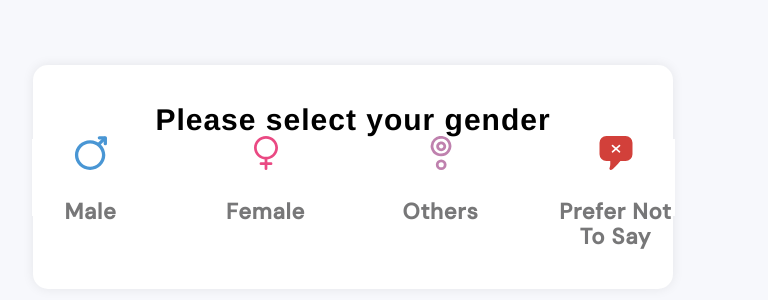
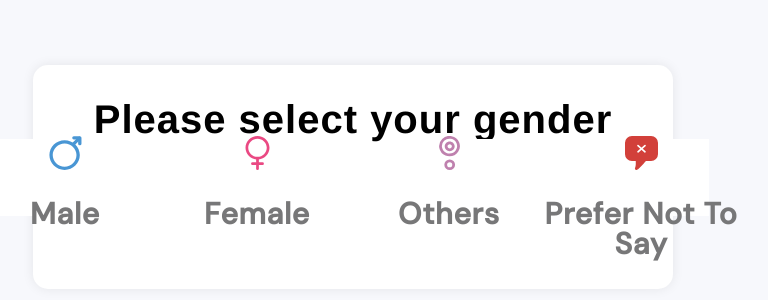
Before and after one commit to AshwiniSReddy/feedback_frontend, a React (Create React App) app: page / in a window 1280 px wide. Shown: the part 1007-1307 px from the top of the page, without its empty margins (287-1055 px from the left). Built offline with nearby package versions, Linux system fonts and the light colour scheme.

Commit message:
changed font

```diff
--- a/src/Display/Display.css
+++ b/src/Display/Display.css
@@ -39,7 +39,7 @@
     height: 49px;
     text-align: center;
     font-family: "Helvetica Neue";
-    font: normal normal medium 30px/39px Helvetica Neue;
+    font: normal normal medium 38px/39px Helvetica Neue;
     justify-content: center;
     letter-spacing: 1px;
     color: #000000;
@@ -58,7 +58,7 @@
 }
 
 .button {
-    width: 118px;
+    width: 135px;
     height: 147px;
     /* UI Properties */
     background: #FFFFFF 0% 0% no-repeat padding-box;
@@ -102,11 +102,11 @@
 }
 
 .names {
-    width: 132px;
+    width: 200px;
     height: 20px;
     /* UI Properties */
     text-align: center;
-    font: normal normal 600 22px/25px DM Sans;
+    font: normal normal 600 30px/30px DM Sans;
 
     letter-spacing: 0.75px;
     color: #777778;
@@ -120,7 +120,7 @@
     flex-direction: column;
     height: 93px;
     gap: 57px;
-    font: normal normal 600 30px/39px Helvetica Neue;
+    font: normal normal 600 40px/39px Helvetica Neue;
     height: 50%;
 
 }
```
